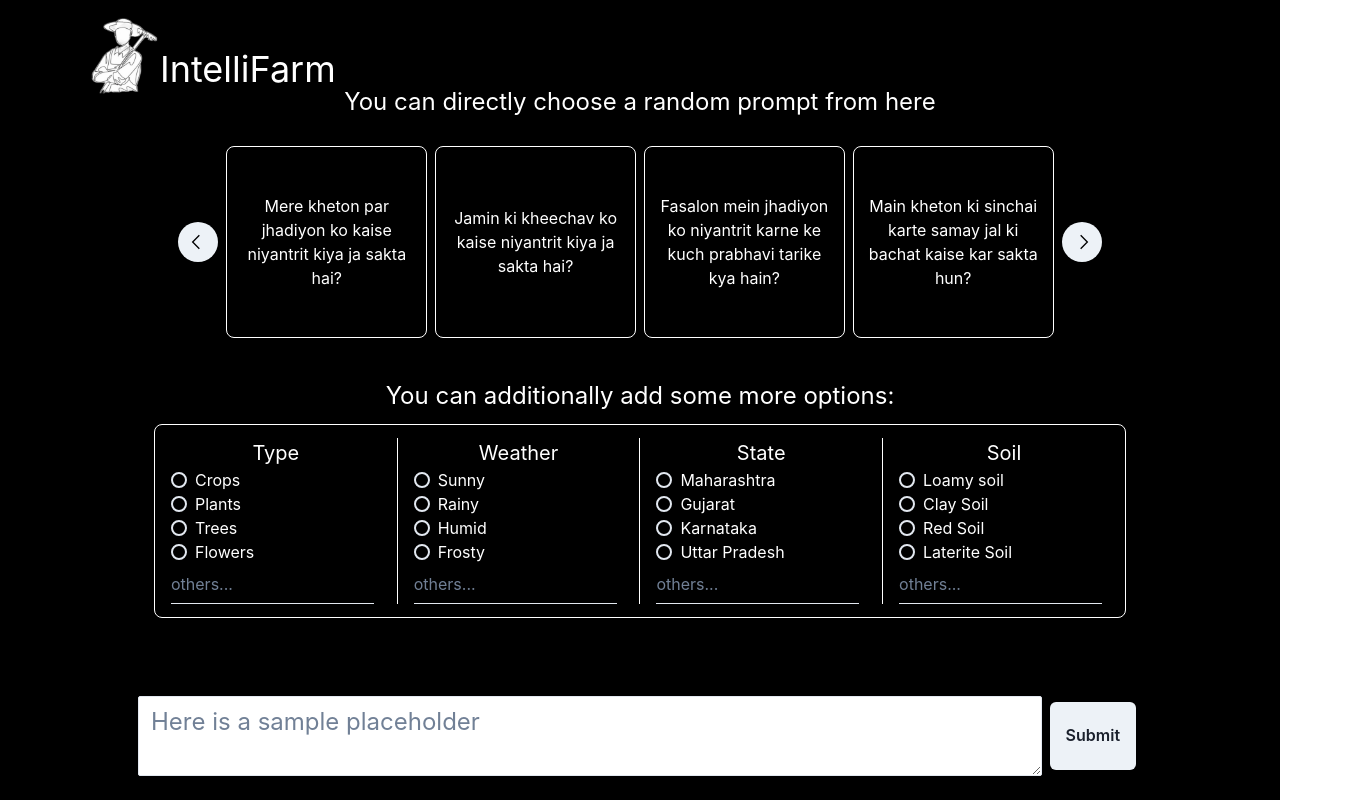
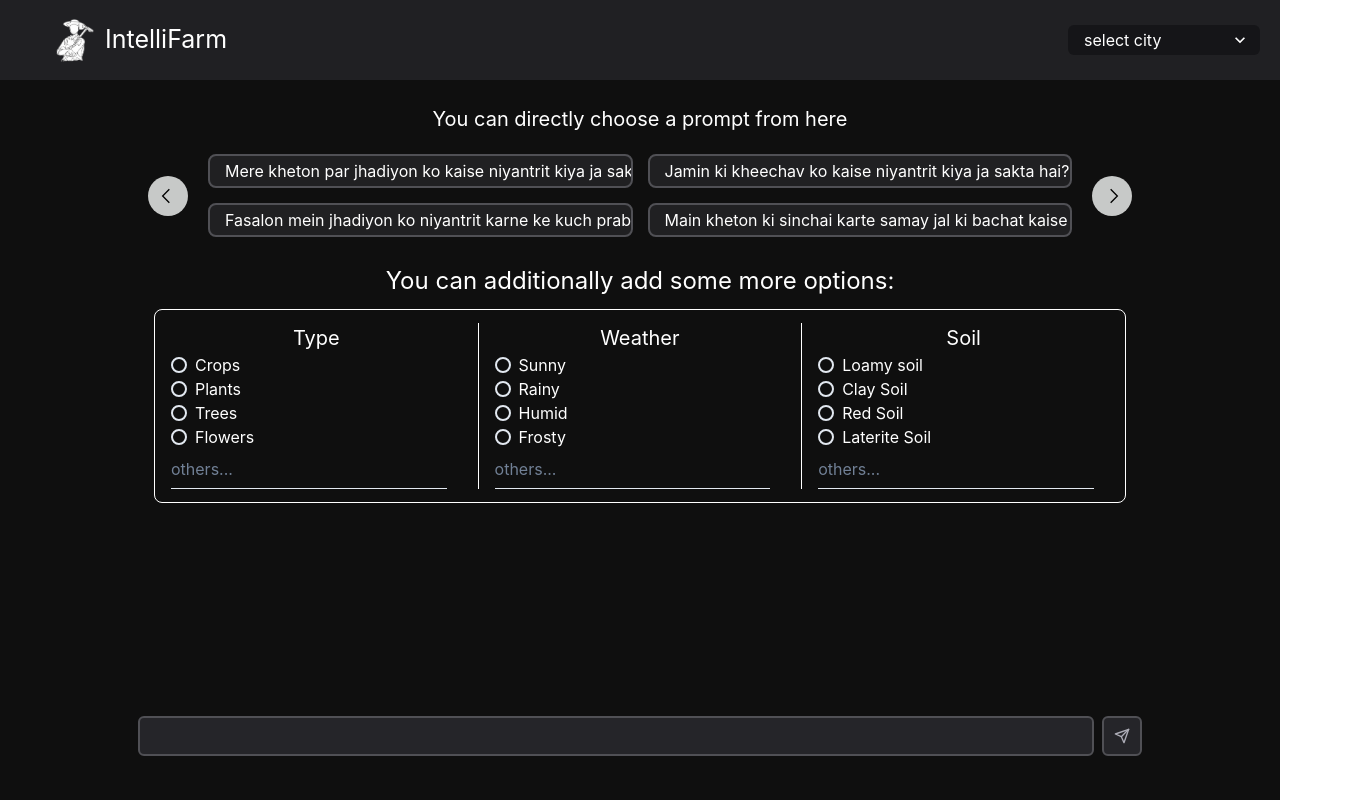
Before and after one commit to adxxtya/IntelliFarm, a Next.js app: page / in a window 1280 px wide. Shown: the whole page, 1360 px wide, since content can reach past the window. Built offline with nearby package versions, Linux system fonts and the light colour scheme.

Commit message:
initial commit

```diff
--- a/pages/index.js
+++ b/pages/index.js
@@ -7,11 +7,17 @@ import {
   Textarea,
   Radio,
   RadioGroup,
+  border,
+  SelectField,
+  MenuItem,
+  Select
 } from "@chakra-ui/react";
 import { Input, Button } from "@chakra-ui/react";
 import axios from "axios";
 import { motion } from "framer-motion";
 import { FaMicrophone } from "react-icons/fa";
+import { FiSend} from "react-icons/fi";
+
 import { GrNext, GrPrevious } from "react-icons/gr";
 import Image from "next/image";
 
@@ -144,15 +150,22 @@ const farmerPrompts = [
       w="100%"
       justifyContent="center"
       alignItems="center"
-      bg="black"
+      bg="#0f0f0f"
       color="white"
     >
       <Flex h="100vh" w="80%" direction="column">
 
 
-       <Flex h="10vh" w="100%" ml="-12" alignItems="flex-end" mt="16px" position="absolute">
-            <Image src="/assets/farmer-logo.webp" width={80} height={50} />
-            <Text fontSize="36px">IntelliFarm</Text>
+		<Flex h="10vh" w="100vw" alignItems="center" bgColor="#202023" left="0" position="absolute" paddingX="50px" paddingY="10px">
+            <Image src="/assets/farmer-logo.webp" width={45} height={10}/>
+            <Text marginLeft="10px" fontSize="25px">IntelliFarm</Text>
+			<Select position="absolute" right='20px' placeholder='select city' width="15%" height="30px" border='0' color='white' bgColor="#151518" >
+				<option value="pune">Pune</option>
+				<option value="delhi">Delhi</option>
+				<option value="mumbai">Mumbai</option>
+				<option value="kolkata">Kolkata</option>
+				<option value="chennai">Chennai</option>
+			</Select>
 		</Flex>
             {true ? <>
             <Flex
@@ -165,56 +178,76 @@ const farmerPrompts = [
             direction="column"
             mt="8vh"
           >
-              <Text w="100%" fontSize="24px" mb="2px" textAlign="center">
-                You can directly choose a random prompt from here
+              <Text w="100%" fontSize="20px" mb="10px" mt="20px" textAlign="center">
+                You can directly choose a prompt from here
               </Text>
 			  <Flex
-                h="30vh"
-                w="100%"
 			  alignItems="center"
-                justifyContent="center"
-                gap="8px"
 			  >
 				<Button
                   p="8px"
                   borderRadius="50"
                   leftIcon={<GrPrevious />}
                   onClick={handlePrevSlide}
-                  iconSpacing={1} />
+                  iconSpacing={1}
+				  m='10px'
+				  bgColor="#c7c9c8"
+				  />
+				<Flex
+					m='10px'
+					w="100%"
+					alignItems="center"
+					justifyContent="center"
+					gap="15px"
+					display="grid"
+					gridTemplateColumns="1fr 1fr"
+              >
+
                 {getRandomPrompts().map((prompt, index) => (
                   <Flex
                     alignItems="center"
-                    justifyContent="center"
+                    cursor="pointer"
                     textAlign="center"
-                    border="1px solid"
+					bg="#202022"
+					color="white"
+					border="2px solid #505055"
                     borderRadius="8px"
                     key={index}
-                    h="80%"
-                    w="20%"
-                    p="10px"
+                    h="30px"
+                    w="100%"
+                    p="15px"
+					overflow="hidden"
+					whiteSpace="nowrap"
+					textOverflow="ellipsis"
                     css={{
-                      wordWrap: "break-word",
-                      overflow: "hidden",
-                      maxWidth: "20%",
 						transition: "box-shadow 0.3s ease-in-out",
                       ":hover": {
-                        boxShadow: "0px 0px 10px rgba(0, 0, 0, 0.5)",
+                        boxShadow: "0px 0px 10px black",
                       },
                     }}
                   >
                     <Slide
                       key={index}
                       onClick={() => handleClickSlide(prompt)}
-                      prompt={prompt} />
+                      prompt={prompt}
+					  />
                   </Flex>
                 ))}
+
+              </Flex>
 			  <Button
                   p="8px"
                   borderRadius="50"
                   rightIcon={<GrNext />}
                   onClick={handleNextSlide}
-                  iconSpacing={1} />
+                  iconSpacing={1}
+				  m='10px'
+				  bgColor="#c7c9c8"
+
+				  />
 			  </Flex>
+
+
 
               <Flex h="34vh" w="100%" p="16px" direction="column">
                 <Text w="100%" fontSize="24px" mb="10px" textAlign="center">
@@ -256,20 +289,7 @@ const farmerPrompts = [
                       </Flex>
                     </RadioGroup>
                   </Flex>
-                  <Flex direction="column" w="100%" borderRight="1px solid">
-                    <Text textAlign="center" fontSize="20px">
-                      State
-                    </Text>
-                    <RadioGroup onChange={handleRadioClick}>
-                      <Flex direction="column" justifyContent="center" pl="4">
-                        <Radio value="Maharashtra">Maharashtra</Radio>
-                        <Radio value="Gujarat">Gujarat</Radio>
-                        <Radio value="Karnataka">Karnataka</Radio>
-                        <Radio value="Uttar Pradesh">Uttar Pradesh</Radio>
-                        <Input variant="flushed" placeholder="others..." w="90%" />
-                      </Flex>
-                    </RadioGroup>
-                  </Flex>
+
                   <Flex direction="column" w="100%">
                     <Text textAlign="center" fontSize="20px">
                       Soil
@@ -289,27 +309,42 @@ const farmerPrompts = [
 
 
             </Flex>
-        <Flex h="12vh" alignItems="center" p="10px" gap={2}>
-          <Textarea
+
+        <Flex h="12vh" alignItems="center" p="10px" gap={2} >
+			<Input
+				type="text"
+				bg="#252529"
+				color="white"
+				border="2px solid #505055"
+				height="40px"
+				fontSize="18px"
+			/>
+          {/* <Textarea
             bg="white"
-            fontSize="24px"
-            w="90%"
-            resize="vertical"
-            size="sm"
-            placeholder="Here is a sample placeholder"
+			resize={false}
+			size
             onChange={handleInputChange}
             value={inputValue}
             color="black"
-          />
-          <Button type="submit" h="90%" onClick={handleClick}>
-            Submit
+          /> */}
+          <Button
+			type="submit"
+			h="40px"
+			w="40px"
+			bg="#252529"
+			color="white"
+			border="2px solid #505055"
+		  	padding="10px"
+			onClick={handleClick}
+
+		  >
+            <FiSend size="40px" color="#adadb7"/>
+
           </Button>
-            </Flex></> :
+            </Flex>
+			</> :
+            <>
 
-            <>
-            <Flex h="100vh" w="100%" bg="red" justifyContent="center" >
-                  {response.text}
-            </Flex>
             </>}
       </Flex>
     </Flex>
```
Lines whose indentation alone changed are shown as unchanged.
